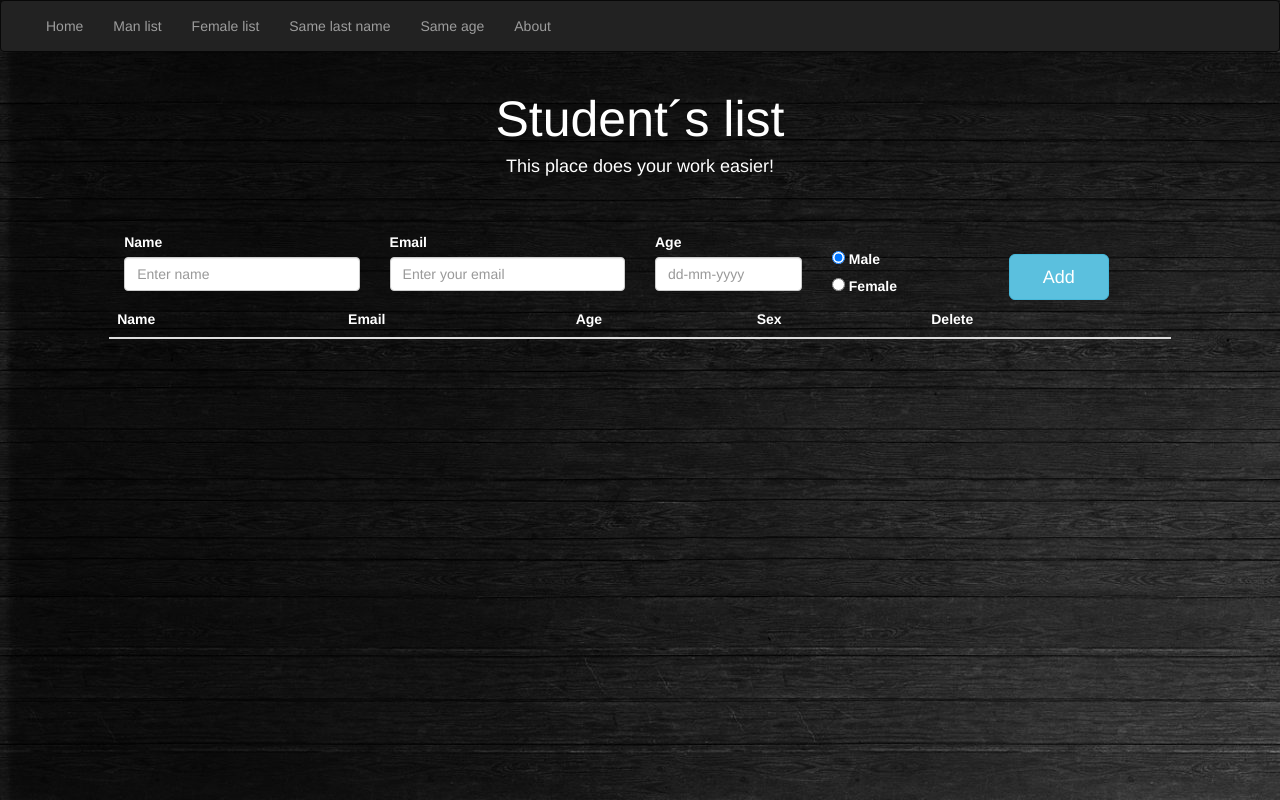
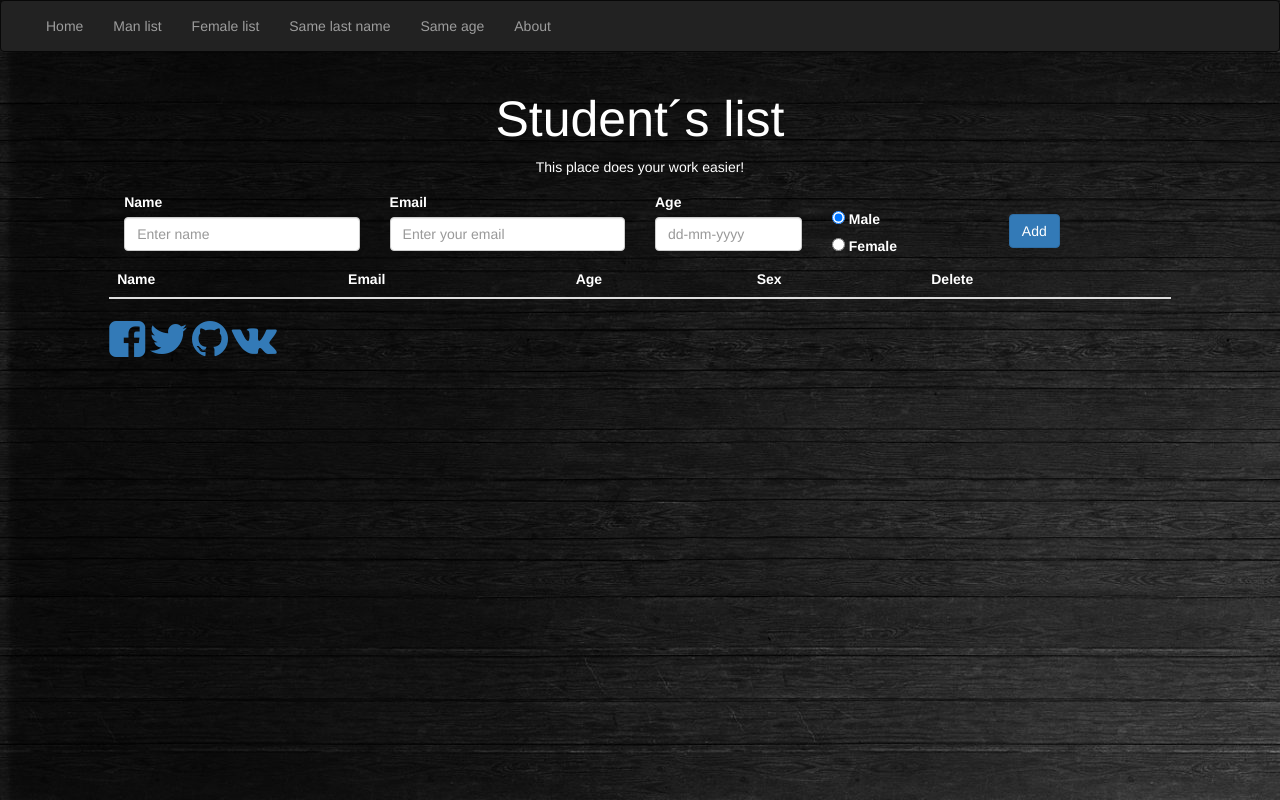
Before and after one commit to Luky843/SchoolProject, a plain HTML site: page index.html in a window 1280 px wide. Drawn offline with nearby package versions, Linux system fonts and the light colour scheme.

Commit message:
Footer added

```diff
--- a/index.html
+++ b/index.html
@@ -45,13 +45,9 @@
         <div class="col-lg-10 col-lg-offset-1">
              <div class="text-center">
               <h1 class="white">Student´s list</h1>
-              <h4 class="white">This place does your work easier!</h4>
+              <p class="white">This place does your work easier!</p>
             </div>
-
             <form id="form">
-                <div class="col-lg-10 hidden-xs">
-                    <br /><br />
-                </div>
                 <div class="form-group white">
                     <div class="col-lg-3">
                         <label>Name</label>
@@ -81,7 +77,7 @@
                         </div>
                     </div>
                     <div class="col-lg-1" style="padding-top:22px;">
-                        <button type="button" onclick="Create()" style="width:100px;" class="btn btn-info btn-lg">Add</button>
+                        <button type="button" onclick="Create()" class="btn btn-primary btnBox">Add</button>
                     </div>
                 </div>
             </form>
@@ -106,10 +102,25 @@
                     </table>
                 </div>
             </div>
+            <footer class="footer">
+
+                <a href="https://www.facebook.com/">
+                <i id="social-fb" class="fa fa-facebook-square fa-3x social"></i></a>
+
+                <a href="https://twitter.com/">
+                <i id="social-tw" class="fa fa-twitter fa-3x social"></i></a>
+
+                <a href="https://github.com/">
+                <i id="social-gh" class="fa fa-github fa-3x social"></i></a>
+
+                <a href="https://vk.com/">
+                <i id="social-vk" class="fa fa-vk fa-3x social"></i></a>
+
+            </footer>
         </div>
     </div>
     <script src="https://ajax.googleapis.com/ajax/libs/jquery/1.12.4/jquery.min.js"></script>
-    <script src="js/bootstrap.js"></script>
+    <script src="js/bootstrap.min.js"></script>
     <script src="/sweetalert/dist/sweetalert.min.js"></script>
     <script src="js/Tablescript.js"></script>
 </body>
```
